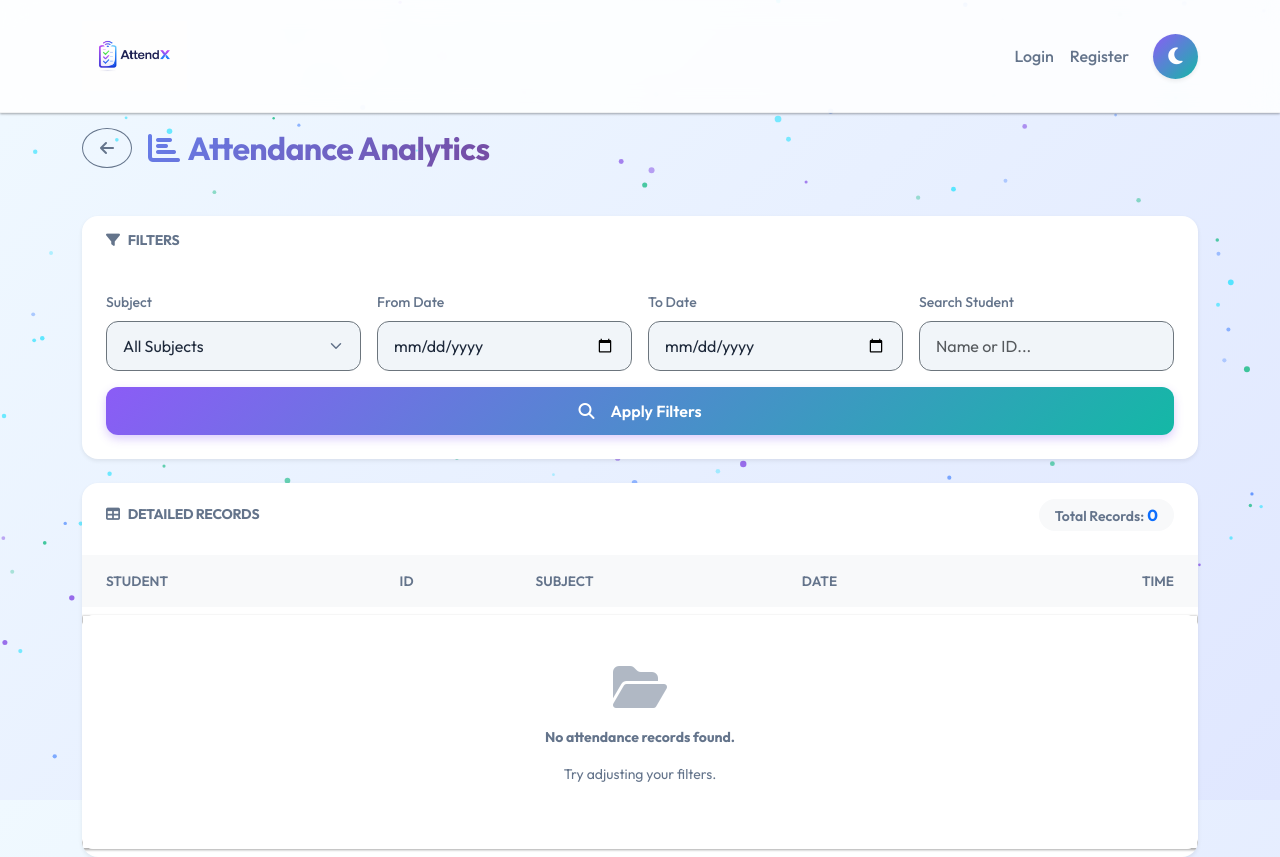
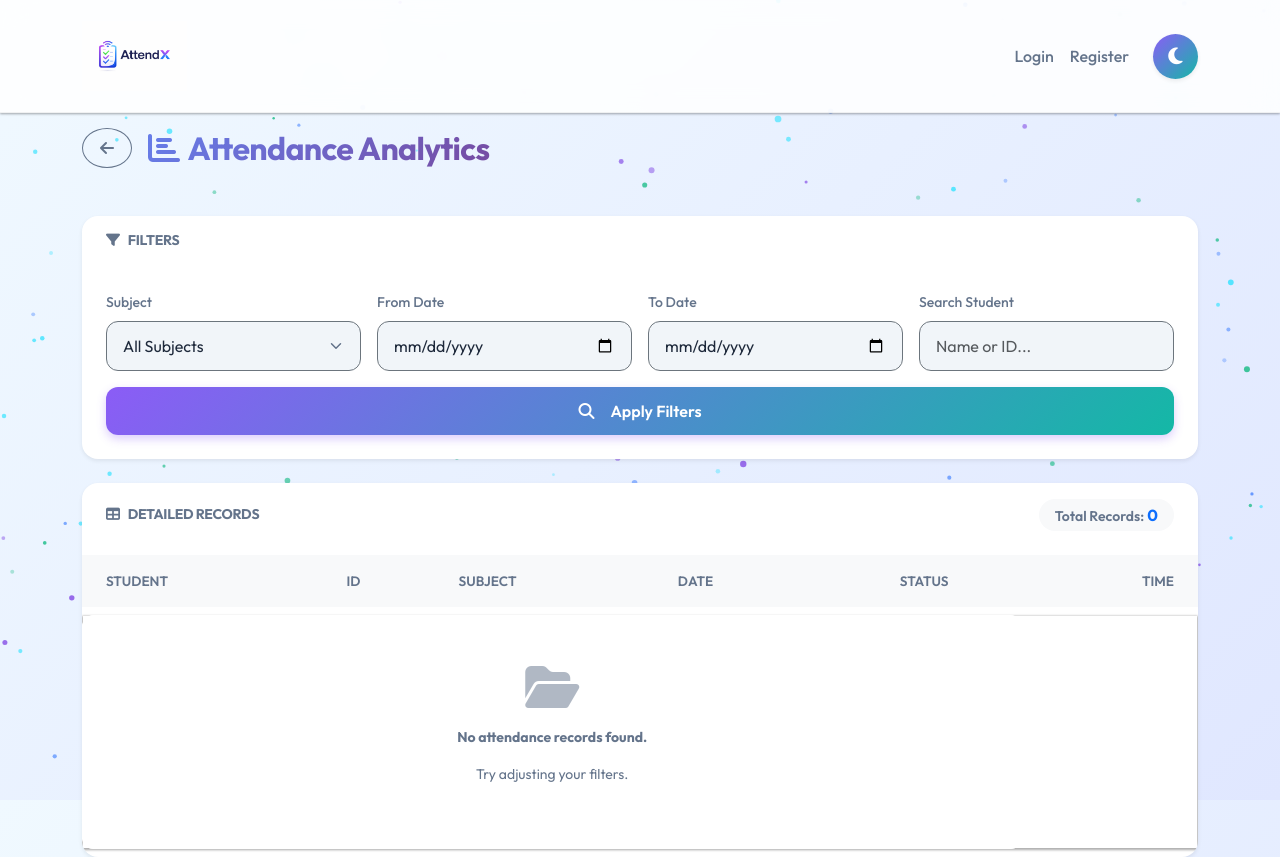
Before and after one commit to RoshenVR/AttendX, a Flask app: template templates/attendance_view.html in a window 1280 px wide. Run offline with Flask 3, Linux system fonts and the light colour scheme; the template is opened without the code that fills it, so the values that code supplies are empty.

Commit message:
Bug fix V5

```diff
--- a/app.py
+++ b/app.py
@@ -572,31 +572,31 @@ def teacher():
                         marked_resp = supabase.table("attendance_records").select("sid").eq("session_id", sess_id).execute()
                         marked_sids = [str(m['sid']).strip() for m in marked_resp.data] if marked_resp.data else []
 
-                        # Identify absentees (those in enrolled but NOT in marked_sids)
-                        # We use strip and lower for a robust comparison
-                        absentees = [s for s in enrolled if str(s['sid']).strip() not in marked_sids]
+                # Identify absentees (those in enrolled but NOT in marked_sids)
+                # We use strip for a robust comparison
+                absentees = [s for s in enrolled if str(s['sid']).strip() not in marked_sids]
 
-                        print(f"DEBUG: Found {len(enrolled)} enrolled, {len(marked_sids)} marked, resulting in {len(absentees)} absentees.")
+                print(f"DEBUG: Found {len(enrolled)} enrolled, {len(marked_sids)} marked, resulting in {len(absentees)} absentees.")
 
-                        # Insert absentee records
-                        for student in absentees:
-                            rec_date = active_session.get('session_date')
-                            if not rec_date: rec_date = datetime.now().strftime("%d-%m-%Y")
+                # Use a consistent date format: %d-%m-%Y (same as student QR marking)
+                rec_date = datetime.now().strftime("%d-%m-%Y")
 
-                            try:
-                                supabase.table("attendance_records").insert({
-                                    "session_id": sess_id,
-                                    "sid": str(student['sid']).strip(),
-                                    "name": student['name'],
-                                    "subject_id": sub_id,
-                                    "subject": active_session['subject'],
-                                    "date": rec_date,
-                                    "time": datetime.now().strftime("%H:%M:%S"),
-                                    "status": "absent",
-                                    "marked_type": "auto"
-                                }).execute()
-                            except Exception as ie:
-                                print(f"Error inserting absentee {student['sid']}: {ie}")
+                # Insert absentee records
+                for student in absentees:
+                    try:
+                        supabase.table("attendance_records").insert({
+                            "session_id": sess_id,
+                            "sid": str(student['sid']).strip(),
+                            "name": student['name'],
+                            "subject_id": sub_id,
+                            "subject": active_session['subject'],
+                            "date": rec_date,
+                            "time": datetime.now().strftime("%H:%M:%S"),
+                            "status": "absent",
+                            "marked_type": "auto"
+                        }).execute()
+                    except Exception as ie:
+                        print(f"Error inserting absentee {student['sid']}: {ie}")
 
                 supabase.table("attendance_sessions").update({"active": False}).eq("active", True).execute()
                 # 3. Cleanup valid_tokens (Safe wrap to prevent crash on permission error)
@@ -886,7 +886,8 @@ def attendance_view():
                 }
 
             student_summary[key]['total'] += 1
-            student_summary[key]['present'] += 1  # All records in attendance_records are "present"
+            if record.get('status', 'present') == 'present':
+                student_summary[key]['present'] += 1
 
         # Calculate percentages and badge classes
         for key in student_summary:
@@ -938,9 +939,9 @@ def export():
 
     output = io.StringIO()
     writer = csv.writer(output)
-    writer.writerow(["Session", "Name", "ID", "Subject", "Date", "Time"])
+    writer.writerow(["Session", "Name", "ID", "Subject", "Date", "Time", "Status"])
     for r in records:
-        writer.writerow([r['session_id'], r['name'], r['sid'], r['subject'], r['date'], r['time']])
+        writer.writerow([r['session_id'], r['name'], r['sid'], r['subject'], r['date'], r['time'], r.get('status', 'present')])
 
     output.seek(0)
     return send_file(
@@ -1092,10 +1093,11 @@ def student_report():
         # Map: subject_id -> set(attended_session_ids)
         my_attendance_map = {}
         for r in my_records:
-            sub_id = r['subject_id']
-            if sub_id not in my_attendance_map:
-                my_attendance_map[sub_id] = set()
-            my_attendance_map[sub_id].add(r['session_id'])
+            if r.get('status', 'present') == 'present':
+                sub_id = r['subject_id']
+                if sub_id not in my_attendance_map:
+                    my_attendance_map[sub_id] = set()
+                my_attendance_map[sub_id].add(r['session_id'])
 
         # 4. Build Report
         report = []
--- a/templates/attendance_view.html
+++ b/templates/attendance_view.html
@@ -148,6 +148,7 @@
                         {% endif %}
                         <th scope="col" class="py-3 text-muted small text-uppercase">Subject</th>
                         <th scope="col" class="py-3 text-muted small text-uppercase">Date</th>
+                        <th scope="col" class="py-3 text-muted small text-uppercase text-center">Status</th>
                         <th scope="col" class="pe-4 py-3 text-muted small text-uppercase text-end">Time</th>
                     </tr>
                 </thead>
@@ -164,6 +165,13 @@
                             </span>
                         </td>
                         <td class="fw-bold text-dark">{{ record.date }}</td>
+                        <td class="text-center">
+                            {% if record.status == 'absent' %}
+                            <span class="badge bg-danger rounded-pill px-3">Absent</span>
+                            {% else %}
+                            <span class="badge bg-success rounded-pill px-3">Present</span>
+                            {% endif %}
+                        </td>
                         <td class="pe-4 text-end">
                             <small class="text-muted">{{ record.time }}</small>
                         </td>
```
